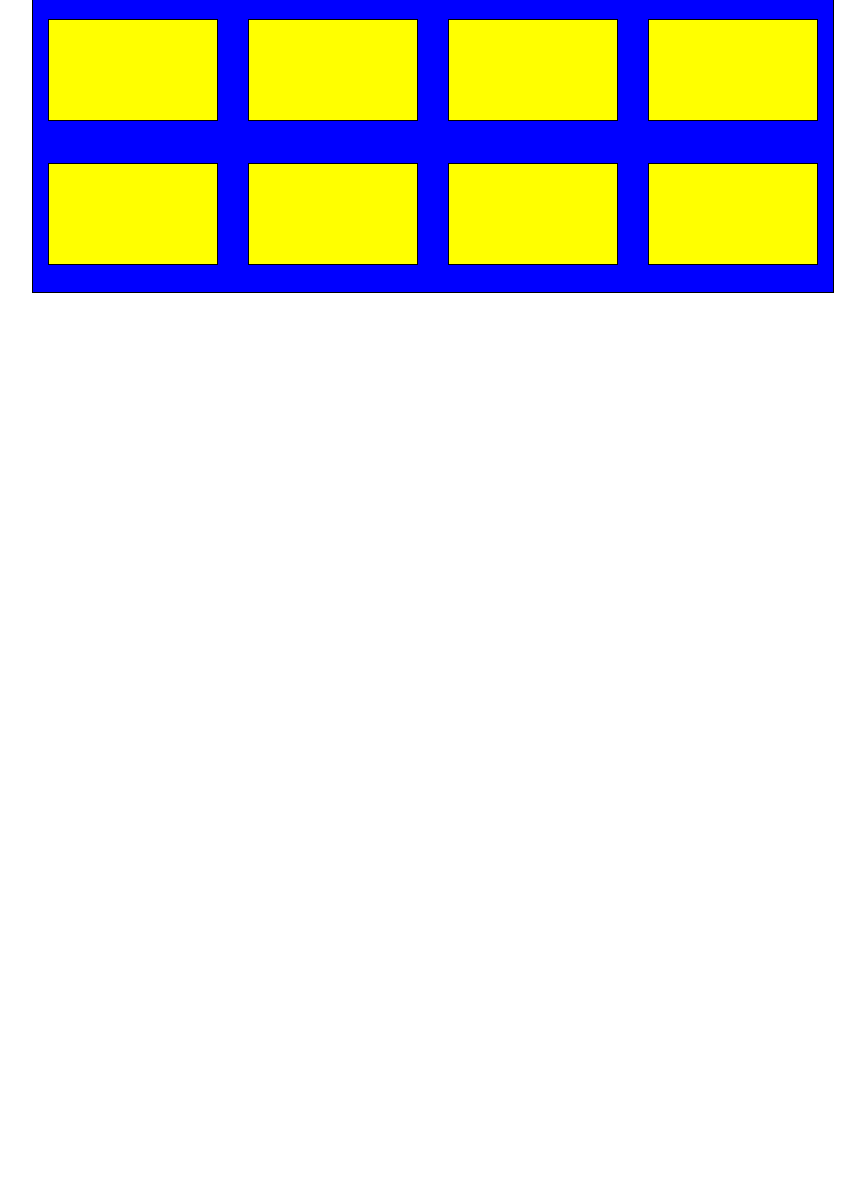
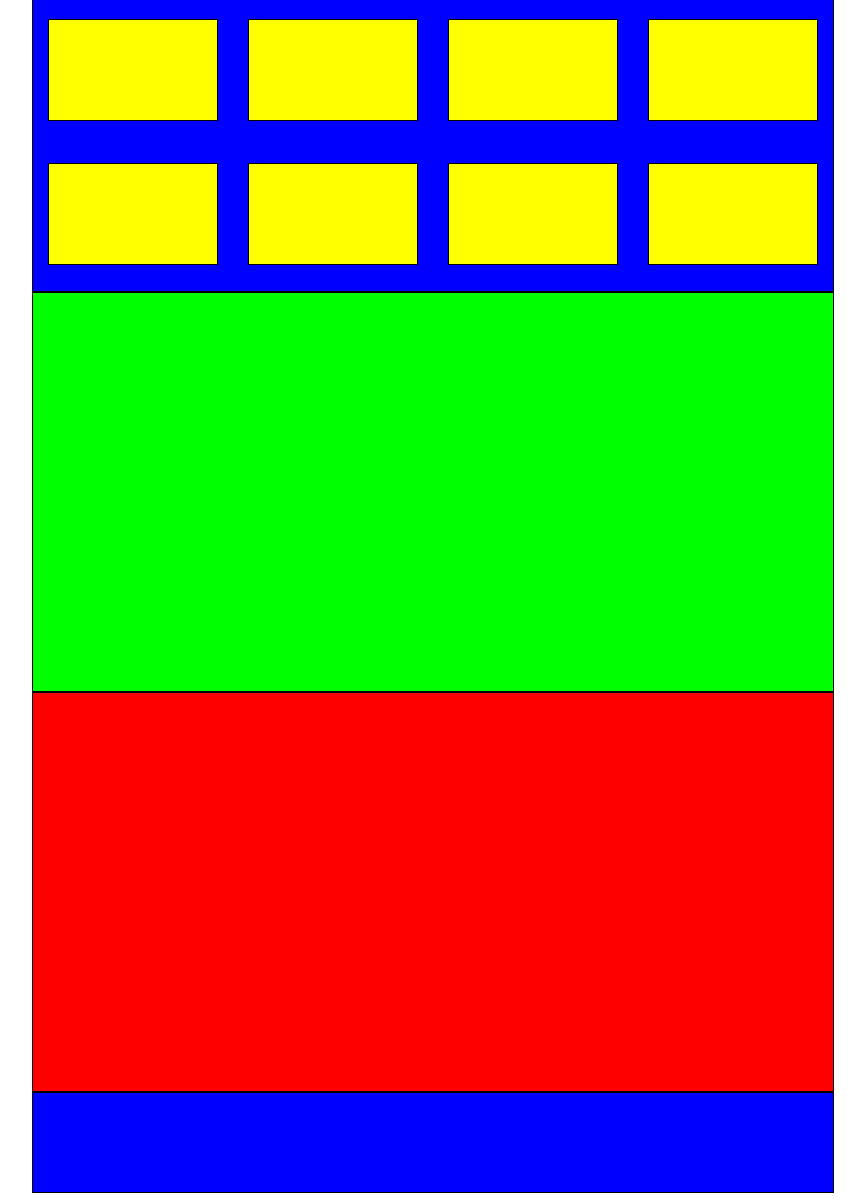
Before and after one commit to 5waeLee/289.101, a plain HTML site: page layout7.html in a window 1280 px wide. Shown: the part 1028-2228 px from the top of the page, without its empty margins (207-1072 px from the left). Before the commit the page ends 1328 px from the top, so only its background shows below. Drawn offline with Linux system fonts and the light colour scheme.

Commit message:
Update layout7.html
last few background ran out of time with grids as the are too difficult at thsi stage. missed last weeks workshop so struggled

```diff
--- a/layout7.html
+++ b/layout7.html
@@ -72,6 +72,24 @@ height: 80px;
 
 
         }
+        #green2
+        {
+         background-color: lime;
+            height: 400px;
+            width: 800px;
+
+        }#red2{
+         background-color: red;
+            height: 400px;
+            width: 800px;
+        }
+        #b3{
+            background-color: blue;
+            height: 100px;
+            width: auto;
+
+        }
+
          </style>
     </head>
 
@@ -99,8 +117,12 @@ height: 80px;
          <div class="y3v"></div>
          <div class="y3v"></div>
          <div class="y3v"></div>
+    </div>
 
-    </div>
+<div id="green2"> </div>
+<div id="red2"> </div>
+<div id="b3"> </div>
+
 
 
 
```
